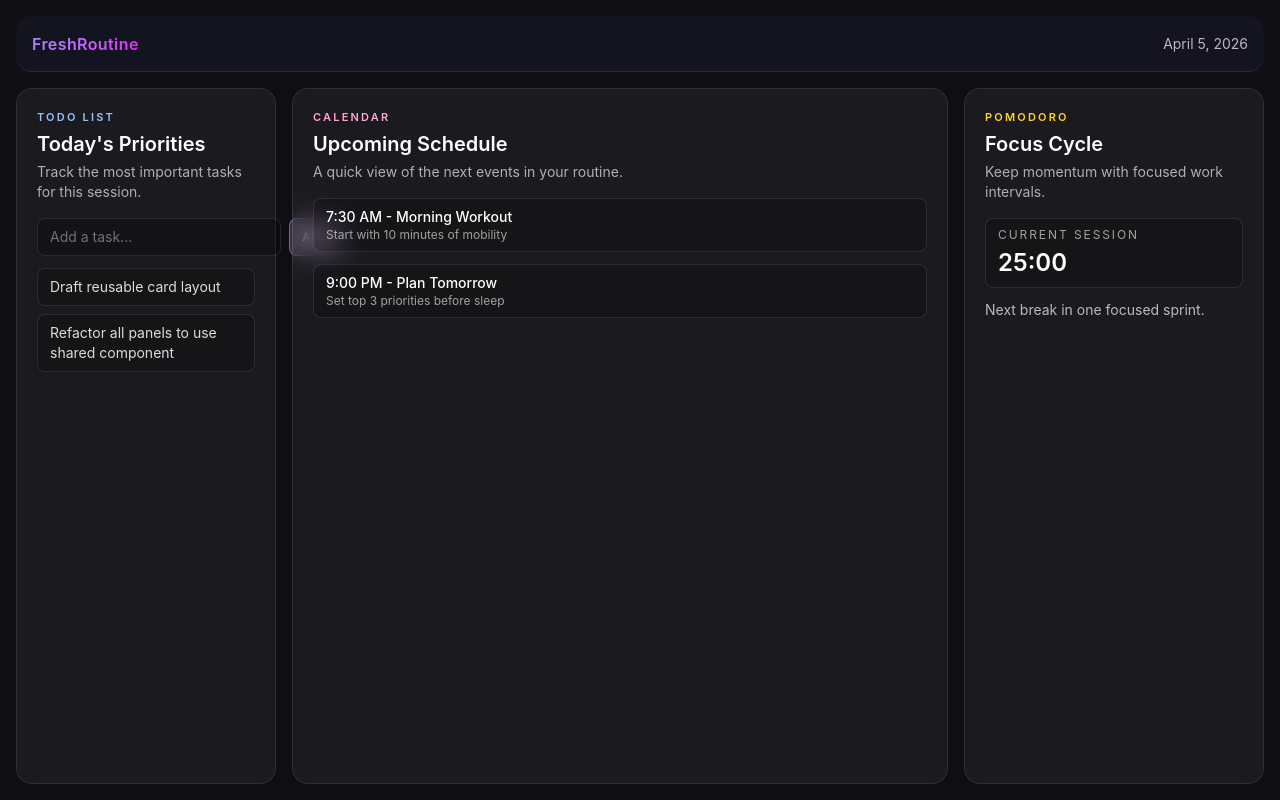
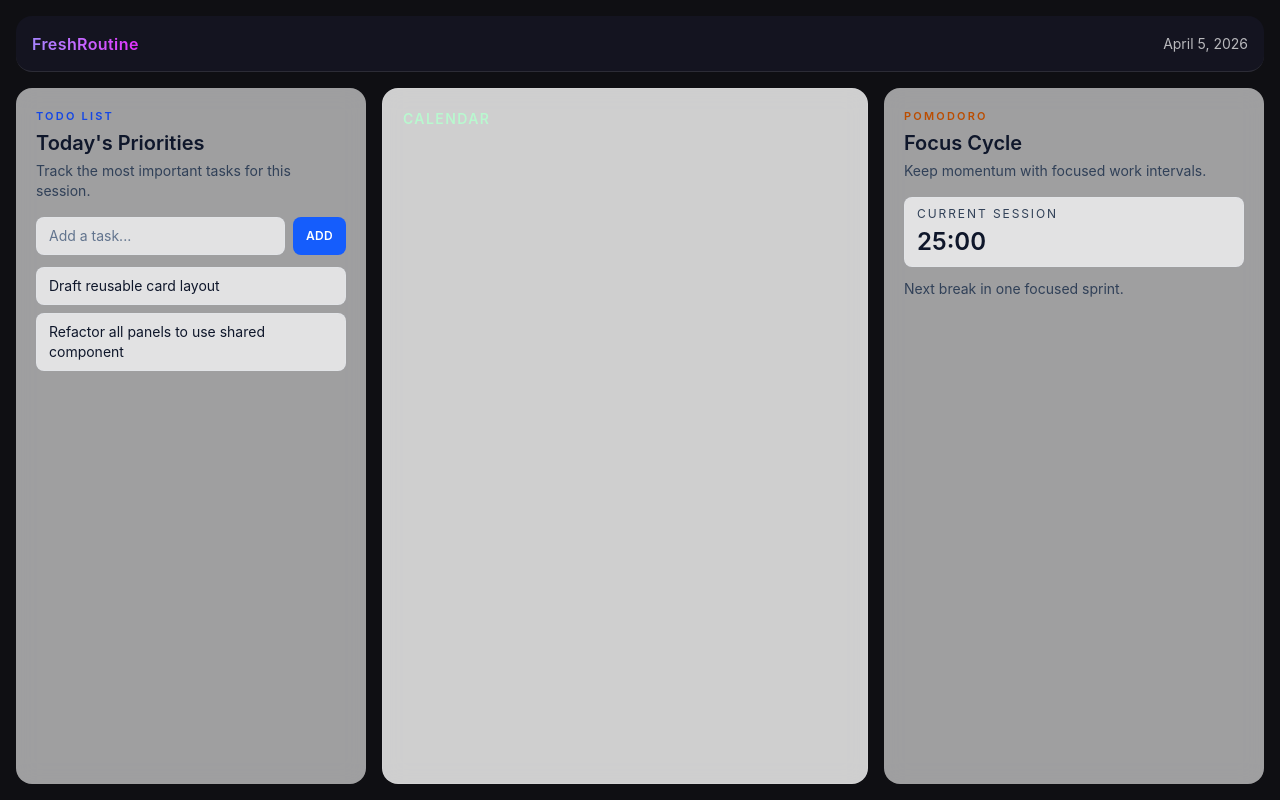
Before and after one commit to Mich1ko/FreshRoutine-v1, a React (Vite) app in the folder FreshRoutinev1/: page / in a window 1280 px wide. Built offline with nearby package versions, Linux system fonts and the light colour scheme.

Commit message:
change in colors

```diff
--- a/FreshRoutinev1/src/App.jsx
+++ b/FreshRoutinev1/src/App.jsx
@@ -12,7 +12,7 @@ function App() {
         </div>
         <div className="text-sm text-white/70">April 5, 2026</div>
       </header>
-      <div className="grid flex-1 min-h-0 gap-4 grid-cols-[260px_1fr_300px]">
+      <div className="grid flex-1 min-h-0 gap-4 grid-cols-[350px_1fr_380px]">
         <TodoPanel />
         <CalendarPanel />
         <PomodoroPanel />
--- a/FreshRoutinev1/src/components/CalendarPanel.jsx
+++ b/FreshRoutinev1/src/components/CalendarPanel.jsx
@@ -1,23 +1,11 @@
-import Card from './Card'
-
 function CalendarPanel() {
-  return (
-    <Card
-      eyebrow="Calendar"
-      title="Upcoming Schedule"
-      description="A quick view of the next events in your routine."
-      accentClassName="text-pink-300"
-    >
-      <div className="rounded-lg border border-white/10 bg-black/20 px-3 py-2">
-        <p className="font-medium text-white">7:30 AM - Morning Workout</p>
-        <p className="text-xs text-white/60">Start with 10 minutes of mobility</p>
-      </div>
-      <div className="rounded-lg border border-white/10 bg-black/20 px-3 py-2">
-        <p className="font-medium text-white">9:00 PM - Plan Tomorrow</p>
-        <p className="text-xs text-white/60">Set top 3 priorities before sleep</p>
-      </div>
-    </Card>
-  )
+	return (
+		<div className="h-full rounded-2xl border border-white/10
+			bg-white/80 backdrop-blur-md p-5">
+			<h2 className="text-sm font-semibold tracking-widest
+				text-green-200 uppercase mb-4">Calendar</h2>
+		</div>
+	)
 }
 
 export default CalendarPanel
--- a/FreshRoutinev1/src/components/Card.jsx
+++ b/FreshRoutinev1/src/components/Card.jsx
@@ -2,32 +2,49 @@ function Card({
   eyebrow,
   title,
   description,
-  accentClassName = 'text-violet-300',
+  accentClassName,
   className = '',
   children,
+  variant = 'dark', // 'dark' (default) or 'light'
+  bgClass, // optional override for background
 }) {
+  const isLight = variant === 'light'
+
+  const accentDefault = isLight ? 'text-violet-700' : 'text-violet-300'
+  const bg = bgClass ?? (isLight ? 'bg-white/60' : 'bg-white/5')
+  const border = isLight ? 'border-slate-200/30' : 'border-white/10'
+
+  const titleClass = isLight
+    ? 'text-xl font-semibold text-slate-900'
+    : 'text-xl font-semibold text-white'
+  const descClass = isLight ? 'text-sm text-slate-700' : 'text-sm text-white/65'
+  const childrenClass = isLight ? 'space-y-3 text-sm text-slate-800' : 'space-y-3 text-sm text-white/85'
+
   const cardClassName = [
-    'h-full rounded-2xl border border-white/10 bg-white/5 p-5 backdrop-blur-md',
+    'h-full rounded-2xl',
+    border,
+    bg,
+    'p-5 backdrop-blur-md',
     className,
   ]
     .filter(Boolean)
     .join(' ')
 
+  const accent = accentClassName ?? accentDefault
+
   return (
     <section className={cardClassName}>
       <header className="mb-4 space-y-1">
         {eyebrow ? (
-          <p
-            className={`text-[11px] font-semibold uppercase tracking-[0.2em] ${accentClassName}`}
-          >
+          <p className={`text-[11px] font-semibold uppercase tracking-[0.2em] ${accent}`}>
             {eyebrow}
           </p>
         ) : null}
-        {title ? <h2 className="text-xl font-semibold text-white">{title}</h2> : null}
-        {description ? <p className="text-sm text-white/65">{description}</p> : null}
+        {title ? <h2 className={titleClass}>{title}</h2> : null}
+        {description ? <p className={descClass}>{description}</p> : null}
       </header>
 
-      <div className="space-y-3 text-sm text-white/85">{children}</div>
+      <div className={childrenClass}>{children}</div>
     </section>
   )
 }
--- a/FreshRoutinev1/src/components/PomodoroPanel.jsx
+++ b/FreshRoutinev1/src/components/PomodoroPanel.jsx
@@ -6,13 +6,14 @@ function PomodoroPanel() {
       eyebrow="Pomodoro"
       title="Focus Cycle"
       description="Keep momentum with focused work intervals."
-      accentClassName="text-amber-300"
+      variant="light"
+      accentClassName="text-amber-700"
     >
-      <div className="rounded-lg border border-white/10 bg-black/20 px-3 py-2">
-        <p className="text-xs uppercase tracking-[0.16em] text-white/60">Current Session</p>
-        <p className="mt-1 text-2xl font-semibold text-white">25:00</p>
+      <div className="rounded-lg border border-slate-200/30 bg-white/70 px-3 py-2">
+        <p className="text-xs uppercase tracking-[0.16em] text-slate-700">Current Session</p>
+        <p className="mt-1 text-2xl font-semibold text-slate-900">25:00</p>
       </div>
-      <p className="text-white/70">Next break in one focused sprint.</p>
+      <p className="text-slate-700">Next break in one focused sprint.</p>
     </Card>
   )
 }
--- a/FreshRoutinev1/src/components/TodoPanel.jsx
+++ b/FreshRoutinev1/src/components/TodoPanel.jsx
@@ -53,7 +53,8 @@ function TodoPanel() {
       eyebrow="Todo List"
       title="Today's Priorities"
       description="Track the most important tasks for this session."
-      accentClassName="text-blue-300"
+      variant="light"
+      accentClassName="text-blue-700"
     >
       <form className="flex gap-2" onSubmit={handleSubmit}>
         <input
@@ -61,11 +62,11 @@ function TodoPanel() {
           value={newTaskTitle}
           onChange={(event) => setNewTaskTitle(event.target.value)}
           placeholder="Add a task..."
-          className="flex-1 rounded-lg border border-white/10 bg-black/25 px-3 py-2 text-sm text-white placeholder:text-white/40 focus:border-purple-300 focus:outline-none"
+          className="flex-1 rounded-lg border border-slate-200/30 bg-white/70 px-3 py-2 text-sm text-slate-900 placeholder:text-slate-500 focus:border-blue-300 focus:outline-none"
         />
         <button
           type="submit"
-          className="rounded-lg border border-purple-300/40 bg-purple-300/20 px-3 py-2 text-xs font-semibold uppercase tracking-wide text-purple-100 transition hover:bg-purple-300/30"
+          className="rounded-lg border border-blue-600/20 bg-blue-600 px-3 py-2 text-xs font-semibold uppercase tracking-wide text-white transition hover:bg-blue-700"
         >
           Add
         </button>
@@ -73,7 +74,7 @@ function TodoPanel() {
 
       <ul className="space-y-2">
         {tasks.map((task) => (
-          <li key={task.id} className="rounded-lg border border-white/10 bg-black/20 px-3 py-2">
+          <li key={task.id} className="rounded-lg border border-slate-200/30 bg-white/70 px-3 py-2 text-slate-900">
             {task.title}
           </li>
         ))}
```
